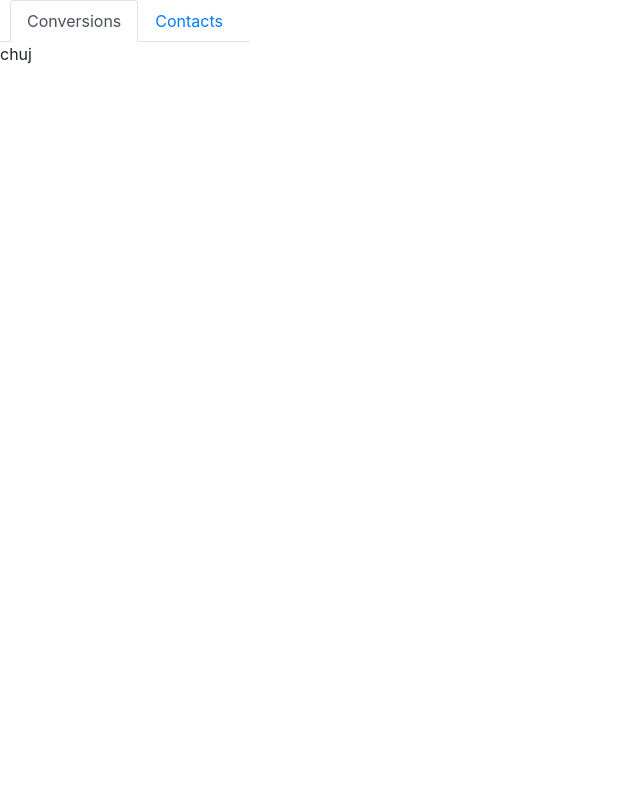
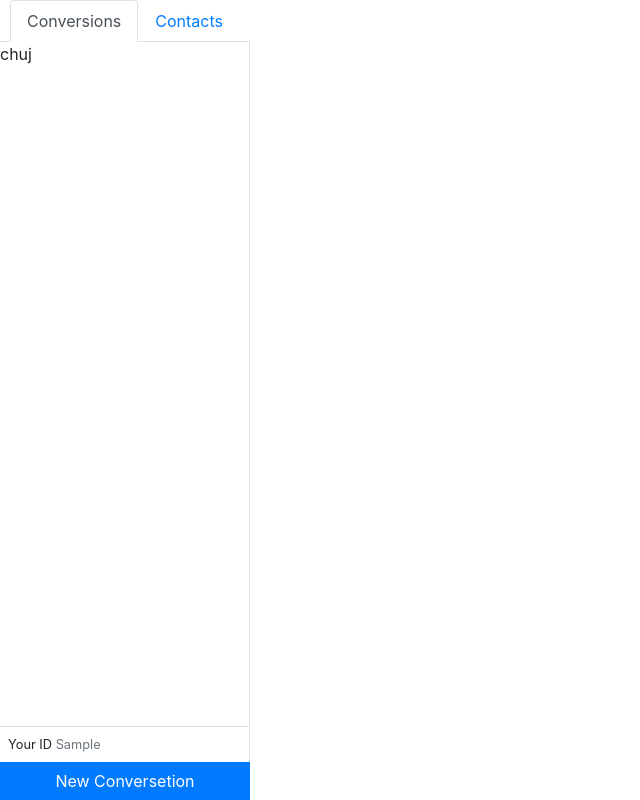
Before and after one commit to emisrw/messagingApp, a React (Create React App) app in the folder client/: page / in a window 1280 px wide. Both pictures are taken after typing "Sample" into the empty fields and a click on the button "Login". Shown: the whole page, without its empty margins (0-640 px from the left). Built offline with nearby package versions, Linux system fonts and the light colour scheme.

Commit message:
Added Modals for Conversations

```diff
--- a/client/src/components/Contacts.js
+++ b/client/src/components/Contacts.js
@@ -1,5 +1,5 @@
 import React from "react";
 
 export default function Contacts() {
-  return <div>dupa</div>;
+  return <div>Contacts</div>;
 }
--- a/client/src/components/Dashboard.js
+++ b/client/src/components/Dashboard.js
@@ -1,5 +1,9 @@
 import React from "react";
 import Sidebar from "./Sidebar";
 export default function Dashboard({ id }) {
-  return <Sidebar id={id}>{id}</Sidebar>;
+  return (
+    <div className="d-flex" style={{ height: "100vh" }}>
+      <Sidebar id={id}>{id}</Sidebar>
+    </div>
+  );
 }
--- /dev/null
+++ b/client/src/components/NewContactModal.js
@@ -0,0 +1,15 @@
+import React from "react";
+import { Modal, Form, Button } from "react-bootstrap";
+function handleSubmit(e) {
+  e.preventDefault();
+}
+export default function NewContactModal() {
+  return (
+    <>
+      <Modal.Header closeButton></Modal.Header>
+      <Modal.Body>
+        <Form onSubmit={handleSubmit}></Form>
+      </Modal.Body>
+    </>
+  );
+}
--- /dev/null
+++ b/client/src/components/NewConversationModal.js
@@ -0,0 +1,5 @@
+import React from "react";
+
+export default function NewConversationModal() {
+  return <div></div>;
+}
--- a/client/src/components/Sidebar.js
+++ b/client/src/components/Sidebar.js
@@ -1,13 +1,21 @@
 import React, { useState } from "react";
-import { Tab, Nav } from "react-bootstrap";
+import { Tab, Nav, Button, Modal } from "react-bootstrap";
 import Conversions from "./Conversations";
 import Contacts from "./Contacts";
+import NewConversationModal from "./NewConversationModal";
+import NewContactModal from "./NewContactModal";
 
 const CONVERSIONS_KEY = "conversations";
 const CONTACTS_KEY = "contacts";
 
 export default function Sidebar({ id }) {
   const [activeKey, setActiveKey] = useState(CONVERSIONS_KEY);
+  const [modalOpen, setModalOpen] = useState(false);
+  const coversationOpen = activeKey === CONVERSIONS_KEY;
+
+  function closeModal() {
+    setModalOpen(false);
+  }
   return (
     <div style={{ width: "250px" }} className="d-flex flex-column">
       <Tab.Container activeKey={activeKey} onSelect={setActiveKey}>
@@ -19,7 +27,7 @@
             <Nav.Link eventKey={CONTACTS_KEY}>Contacts</Nav.Link>
           </Nav.Item>
         </Nav>
-        <Tab.Content>
+        <Tab.Content className="border-right overflow-auto flex-grow-1">
           <Tab.Pane eventKey={CONVERSIONS_KEY}>
             <Conversions />
           </Tab.Pane>
@@ -27,7 +35,20 @@
             <Contacts />
           </Tab.Pane>
         </Tab.Content>
+        <div className="p-2 border-top border-right small">
+          Your ID <span className="text-muted">{id}</span>
+        </div>
+        <Button onClick={() => setModalOpen(true)} className="rounded-0">
+          New {coversationOpen ? "Conversetion" : "Contact"}
+        </Button>
       </Tab.Container>
+      <Modal show={modalOpen} onHide={closeModal}>
+        {coversationOpen ? (
+          <NewConversationModal closeModal={closeModal} />
+        ) : (
+          <NewContactModal closeModal={closeModal} />
+        )}
+      </Modal>
     </div>
   );
 }
```
Also changed, not shown: 1 other file (tests, documents, lock files or other folders).
